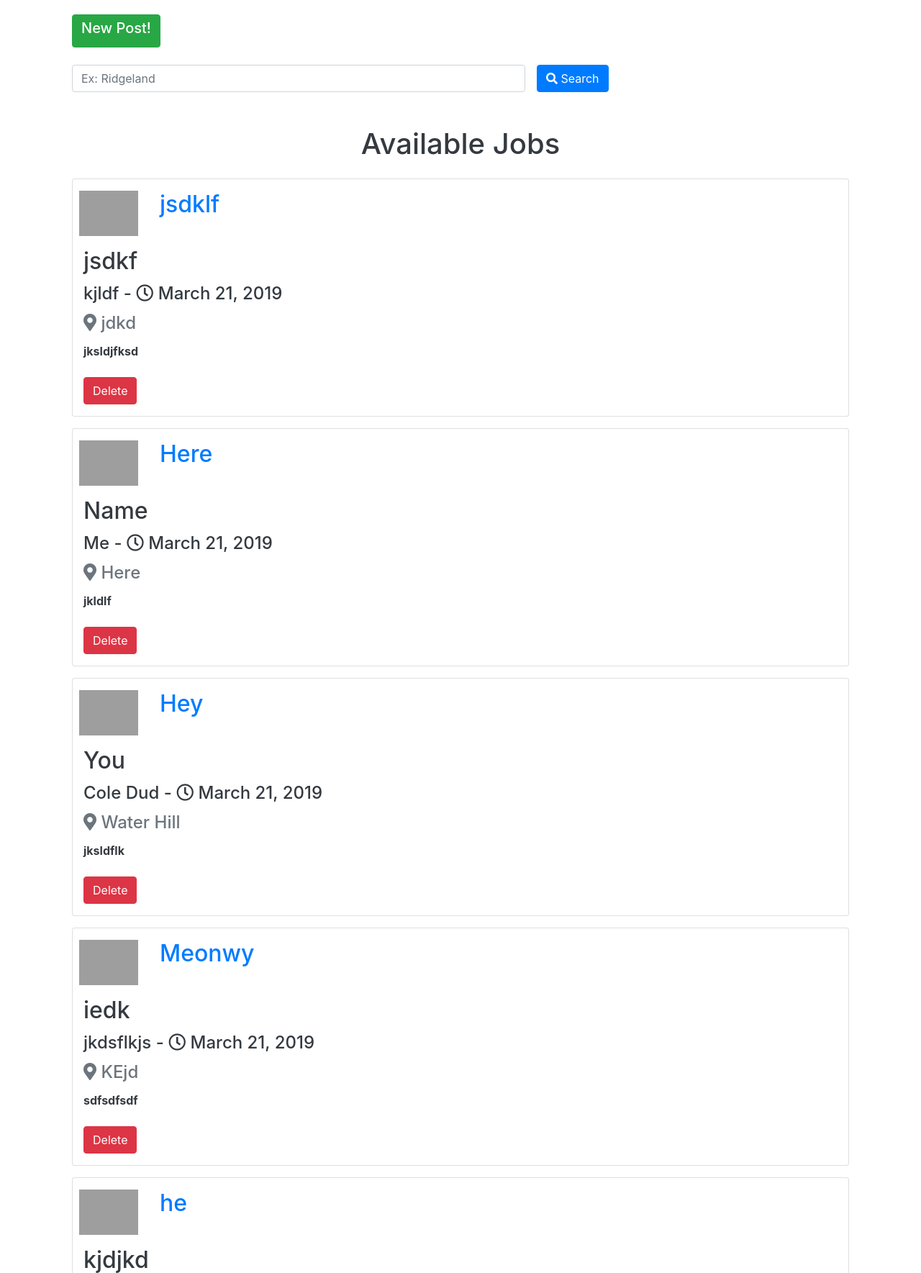
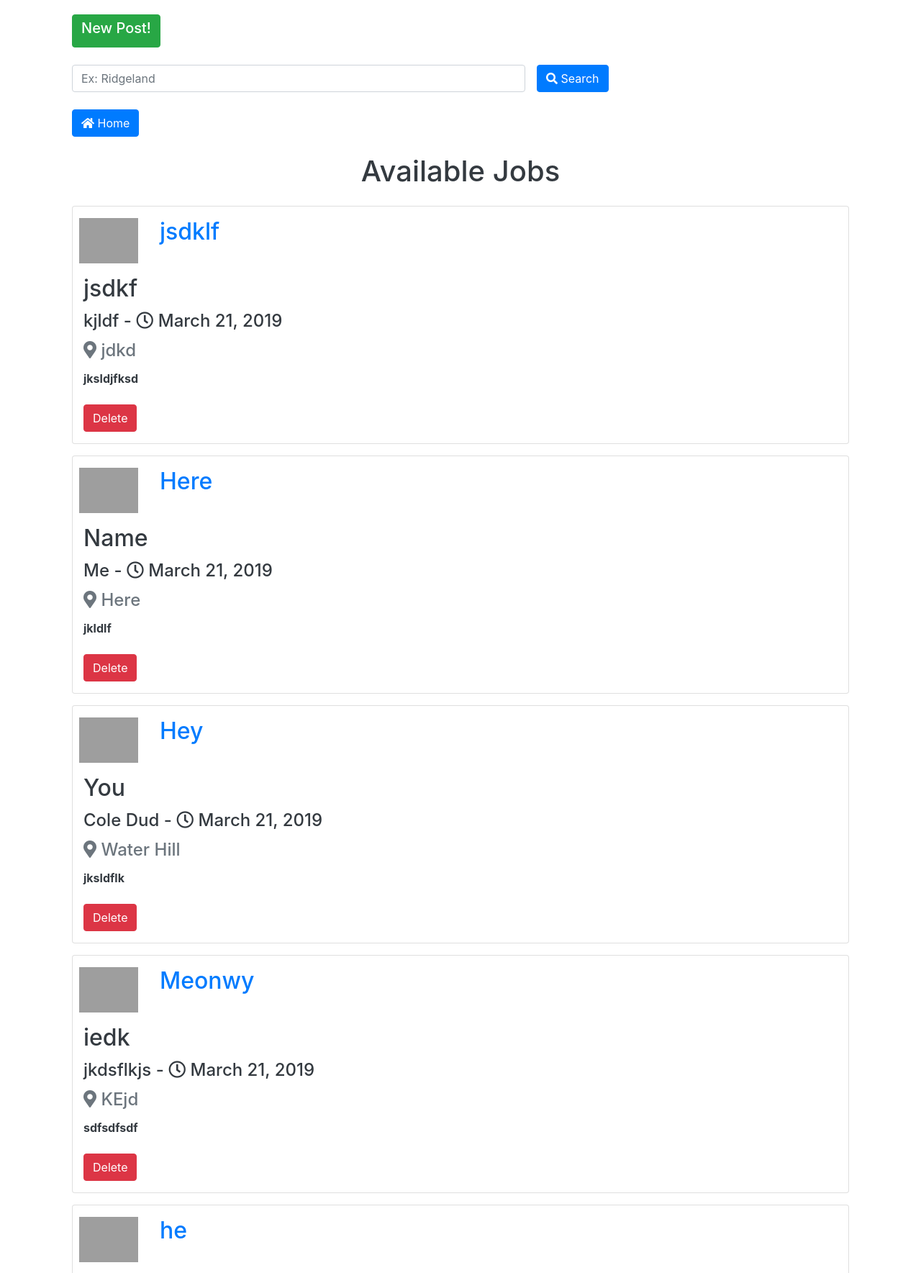
Before and after one commit to Dannyp123/Base-Camp-Job-Search, a Django app: page /admin/ in a window 1280 px wide. Shown: the part 192-1961 px from the top of the page at 72% size. Run offline with Django 3.2, Linux system fonts and the light colour scheme; data comes from the database, SQL or seed files in the repository; some libraries are stand-ins or nearby versions; grey boxes are pictures that could not be loaded.

Commit message:
added a back button to this page

```diff
--- a/app/templates/admin.html
+++ b/app/templates/admin.html
@@ -44,6 +44,11 @@
             <button type="submit" class="ml-3 mb-4 btn btn-primary"><i class="fas fa-search"></i> Search</button>
         </div>
     </form>
+    <div class="container">
+        <a href="{% url 'landing' %}">
+            <button class="btn btn-primary"><i class="fas fa-home"></i> Home</button>
+        </a>
+    </div>
     <div class="text-left mx-3">
         {% if job_post|length == 0 %}
         <h1 class="text-danger text-center">Sorry, there are no new jobs.</h1>
```
